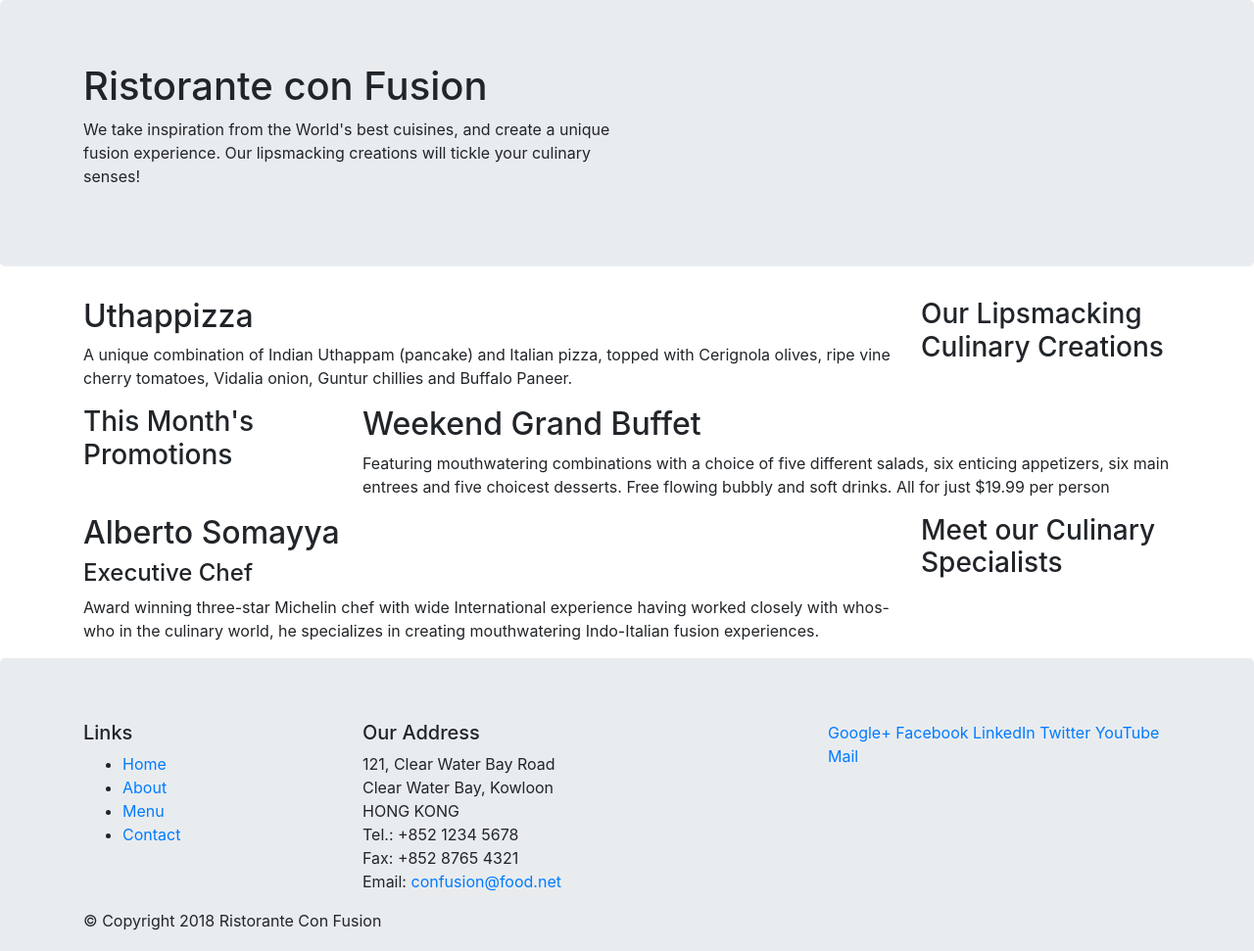
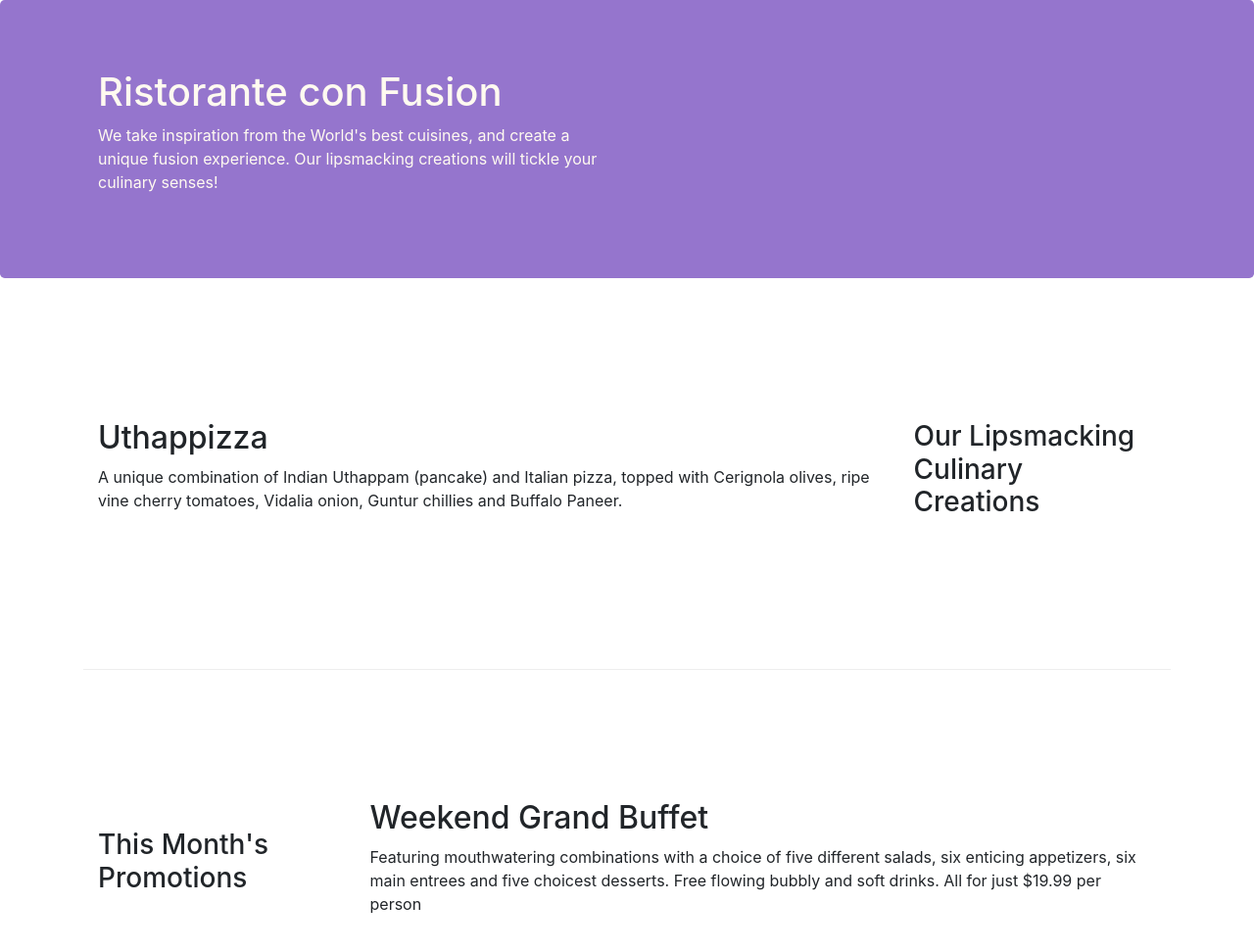
Before and after one commit to vodro/learningBootstrap, a website: page index.html in a window 1280 px wide. Shown: the top 971 px of the page at 98% size. Drawn offline with Linux system fonts and the light colour scheme.

Commit message:
bootstrap grid system v 0.1

```diff
--- /dev/null
+++ b/css/style.css
@@ -0,0 +1,32 @@
+.row-header {
+    margin: 0px auto;
+    padding: 0px auto;
+}
+
+
+.row-content {
+    margin: 0px auto;
+    padding: 50px 0px 50px 0px;
+    border-bottom: 1px ridge;
+    min-height: 400px;
+}
+
+.footer {
+    background-color: #D1C4E9;
+    margin: 0px auto;
+    padding: 20px 0px 20px 0px;
+}
+
+.jumbotron {
+    padding: 70px 30px 70px 30px;
+    margin: 0px auto;
+    background: #9575CD;
+    color: floralwhite;
+}
+
+
+.address {
+    font-size: 80%;
+    margin: 0px auto;
+    color: #0f0f0f;
+}
--- a/index.html
+++ b/index.html
@@ -6,13 +6,14 @@
     <meta name="viewport" content="width=device-width, initial-scale=1, shrink-to-fit=no">
     <!-- Bootstrap CSS -->
     <link rel="stylesheet" href="css/bootstrap.min.css">
+    <link rel="stylesheet" href="css/style.css">
     <title>Ristorante Con Fusion</title>
 </head>
 
 <body>
     <header class="jumbotron">
         <div class="container">
-            <div class="row">
+            <div class="row row-header">
                 <div class="col-12 col-sm-6">
                     <h1>Ristorante con Fusion</h1>
                     <p>We take inspiration from the World's best cuisines, and create a unique fusion experience. Our
@@ -25,7 +26,7 @@
     </header>
 
     <div class="container">
-        <div class="row">
+        <div class="row row-content align-items-center">
             <div class="col-12 col-sm-4 col-md-3 order-sm-last">
                 <h3>Our Lipsmacking Culinary Creations</h3>
             </div>
@@ -37,7 +38,7 @@
         </div>
 
 
-        <div class="row">
+        <div class="row row-content  align-items-center">
             <div class="col-12 col-sm-4 col-md-3">
                 <h3>This Month's Promotions</h3>
             </div>
@@ -49,7 +50,7 @@
             </div>
         </div>
 
-        <div class="row">
+        <div class="row row-content  align-items-center">
             <div class="col-12 col-sm-4 col-md-3 order-sm-last">
                 <h3>Meet our Culinary Specialists</h3>
             </div>
@@ -63,12 +64,12 @@
         </div>
     </div>
 
-    <footer class="jumbotron">
+    <footer class="footer">
         <div class="container">
             <div class="row">
                 <div class="col-4 col-sm-2">
                     <h5>Links</h5>
-                    <ul>
+                    <ul class="list-unstyled">
                         <li><a href="#">Home</a></li>
                         <li><a href="#">About</a></li>
                         <li><a href="#">Menu</a></li>
@@ -86,8 +87,8 @@
                         Email: <a href="mailto:confusion@food.net">confusion@food.net</a>
                     </address>
                 </div>
-                <div class="col-12 col-sm-4">
-                    <div>
+                <div class="col-12 col-sm-4   align-self-center">
+                    <div class="text-center">
                         <a href="http://google.com/+">Google+</a>
                         <a href="http://www.facebook.com/profile.php?id=">Facebook</a>
                         <a href="http://www.linkedin.com/in/">LinkedIn</a>
@@ -97,7 +98,7 @@
                     </div>
                 </div>
             </div>
-            <div class="row">
+            <div class="row justify-content-center">
                 <div class="col-auto">
                     <p>© Copyright 2018 Ristorante Con Fusion</p>
                 </div>
```
